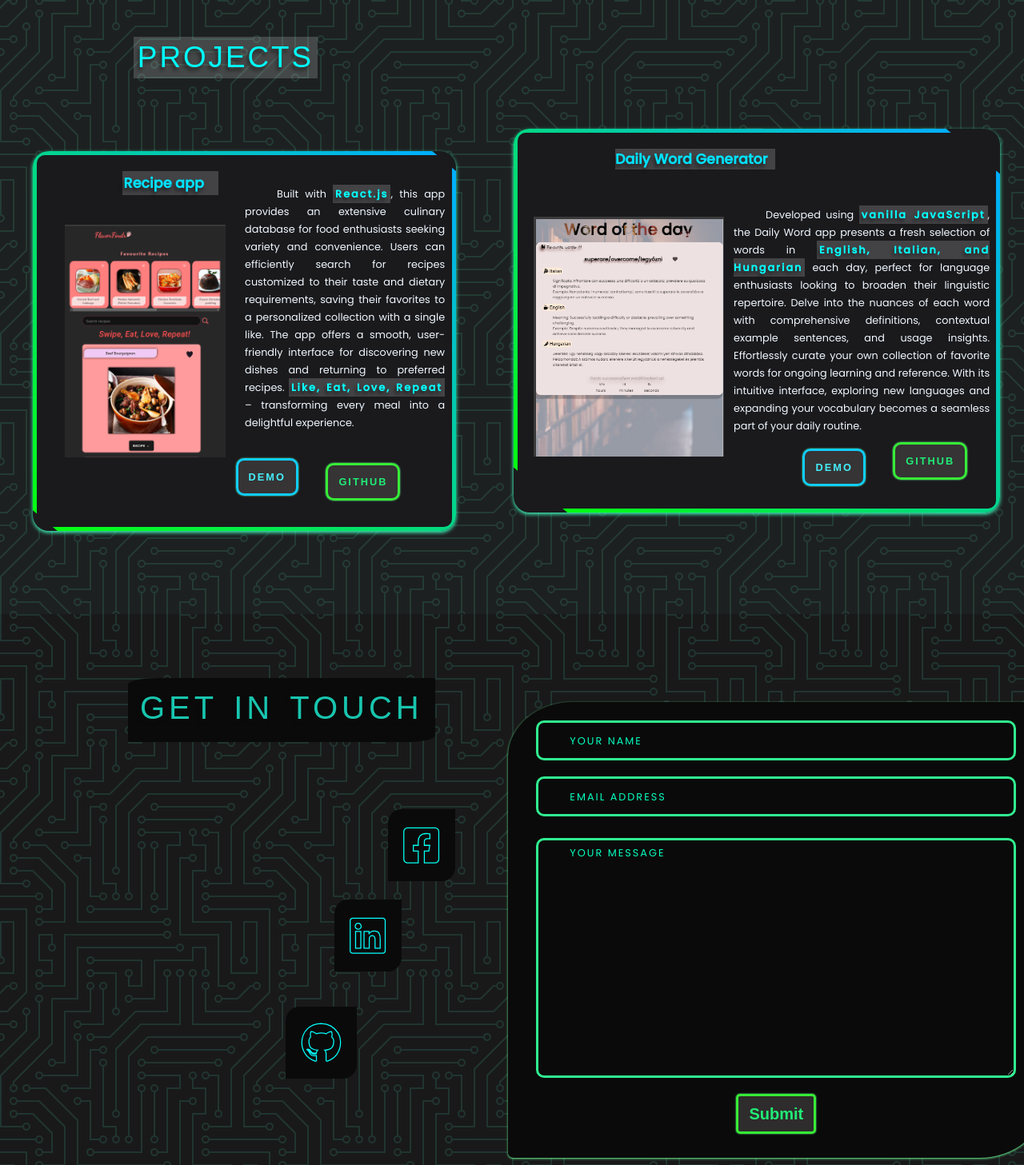
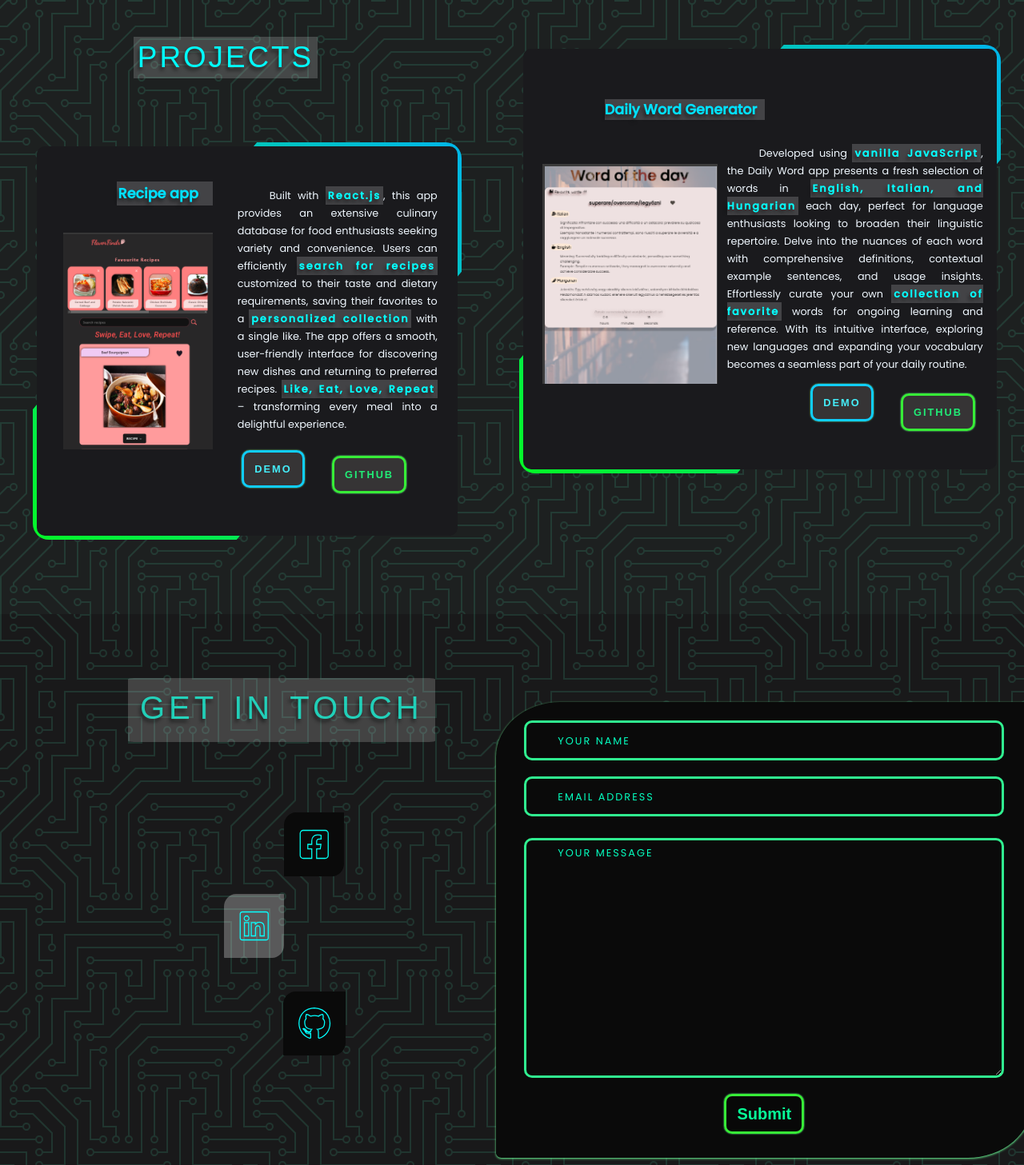
Before and after one commit to budaibetti/portfolio-website, a plain HTML site: page index.html in a window 1280 px wide. Shown: the part 4272-5729 px from the top of the page at 80% size. Drawn offline with nearby package versions, Linux system fonts and the light colour scheme; a web font is replaced by a local one.

Commit message:
Changed the project borders,  highlighted some parts of the app descriptions, changed the contact icons.

```diff
--- a/index.html
+++ b/index.html
@@ -440,7 +440,7 @@
       data-aos-duration="1000" class="work portfolio1">
         <img class="project-pic recipe-pic" src="./images/Recipe-app.png">
         <h3 class="app-title recipe-app-title">Recipe app</h3>
-        <p class="app-description recipe-descr">Built with <span class="prog-lang">React.js</span>, this app provides an extensive culinary database for food enthusiasts seeking variety and convenience. Users can efficiently search for recipes customized to their taste and dietary requirements, saving their favorites to a personalized collection with a single like. The app offers a smooth, user-friendly interface for discovering new dishes and returning to preferred recipes. <span class="slogan">Like, Eat, Love, Repeat</span> – transforming every meal into a delightful experience.</p>
+        <p class="app-description recipe-descr">Built with <span class="prog-lang">React.js</span>, this app provides an extensive culinary database for food enthusiasts seeking variety and convenience. Users can efficiently <span class="slogan">search for recipes</span> customized to their taste and dietary requirements, saving their favorites to a <span class="slogan">personalized collection</span> with a single like. The app offers a smooth, user-friendly interface for discovering new dishes and returning to preferred recipes. <span class="slogan">Like, Eat, Love, Repeat</span> – transforming every meal into a delightful experience.</p>
 
         <a class="repo-link">
           <button class="project-demo-btn recipe-btn demo">Demo</button>
@@ -460,7 +460,7 @@
       class="work portfolio2">
         <img class="project-pic word-app-pic " src="./images/Daily-word-app.png">
         <h3 class="app-title word-app-title">Daily Word Generator</h3>
-        <p class="app-description word-app-descr">Developed using <span class="prog-lang">vanilla JavaScript</span>, the Daily Word app presents a fresh selection of words in <span class="slogan">English, Italian, and Hungarian</span>  each day, perfect for language enthusiasts looking to broaden their linguistic repertoire. Delve into the nuances of each word with comprehensive definitions, contextual example sentences, and usage insights. Effortlessly curate your own collection of favorite words for ongoing learning and reference. With its intuitive interface, exploring new languages and expanding your vocabulary becomes a seamless part of your daily routine.</p>
+        <p class="app-description word-app-descr">Developed using <span class="prog-lang">vanilla JavaScript</span>, the Daily Word app presents a fresh selection of words in <span class="slogan">English, Italian, and Hungarian</span>  each day, perfect for language enthusiasts looking to broaden their linguistic repertoire. Delve into the nuances of each word with comprehensive definitions, contextual example sentences, and usage insights. Effortlessly curate your own <span class="slogan">collection of favorite</span> words for ongoing learning and reference. With its intuitive interface, exploring new languages and expanding your vocabulary becomes a seamless part of your daily routine.</p>
 
         <a  class=" repo-link">
           <button class="project-demo-btn word-btn demo word-demo">Demo</button>
--- a/styles/contact.css
+++ b/styles/contact.css
@@ -21,10 +21,9 @@
    margin-right: 5rem;
    margin-left: 10rem;
    padding: 15px;
-   background: rgb(10, 10, 10);
-   border-radius: 10%;
-   border-top-right-radius: 1% ;
-   border-bottom-left-radius: 1% ;
+   background:rgba( 255, 255, 255, 0.18 );
+      border-radius: 2%;
+
 
 }
 
@@ -151,19 +150,21 @@
   width: 100px;
 
   cursor: pointer;
-  border-radius: 5px;
+  border-radius: 10px;
   border: solid rgb(55, 236, 55);
-  background: rgba(77, 74, 74, 0.548);
+
   box-shadow: 0px 0px 2px 0 rgb(108, 255, 152);
-  color: rgb(33, 236, 118);
   font-size: 20px;
   font-weight: 600;
   transition: 0.5s;
+  background-color: rgba(7, 7, 7, 0.514);
+  color: rgb(7, 255, 152);
 }
 
 .submit-btn:hover {
-  background-color: rgba(7, 7, 7, 0.514);
-  color: rgb(7, 255, 152);
+  background: rgba(35, 68, 64, 0.884);
+  color: rgb(243, 238, 238);
+  border-color: aliceblue;
 
 }
 
@@ -173,12 +174,12 @@
   right: 20%;
   top: 35%;
   flex-direction: column;
-  min-width: 50px;
+  min-width: 35px;
   max-height: 200px;
   align-items: center;
   justify-content: space-around;
   margin: 0;
-  font-size: 50px;
+  font-size: 40px;
 }
 .contactIcons>i {
   cursor: pointer;
@@ -189,11 +190,11 @@
 
 .fa-linkedin  {
   position: relative;
-  left: 80%;
-  top: -10%;
+  left: -90%;
+  top: -8%;
   -webkit-text-stroke: 0.1vw #07ffff;
  margin-bottom: 40px;
- background: rgb(10, 10, 10);
+ background:rgba(255, 255, 255, 0.281);
  padding: 20px;
  border-radius: 20%;
  border-top-right-radius: 1% ;
@@ -209,7 +210,7 @@
 .fa-square-facebook {
   position: relative;
   top: -40%;
-  left: 160%;
+  left: 10%;
   -webkit-text-stroke: 0.1vw #02fff2;
 
   background: rgb(10, 10, 10);
--- a/styles/portfolio.css
+++ b/styles/portfolio.css
@@ -41,9 +41,7 @@
   min-height: 450px;
   margin: 15px;
   border-radius: 20px;
-  background: #1a1a1d;
   overflow: hidden;
-  box-shadow: 0 2px 5px 0 rgb(66, 255, 195);
 
 }
 
@@ -55,8 +53,8 @@
 .work::before {
     content: '';
     position: absolute;
-    width: 780px;
-    height: 140%;
+    width: 300px;
+    height: 180%;
     border-radius: 10px;
     background: linear-gradient(#00aeff, hsl(123, 100%, 51%));
     transform: rotate(40deg);
@@ -81,13 +79,13 @@
   margin-bottom: -10%;
   margin-left: -20%;
   margin-right: 8%;
-  padding: 25px;
+  padding: 45px;
 }
 
 .portfolio2 {
-  margin-bottom: -5%;
+  margin-bottom: 10%;
   margin-left: -1%;
-  padding: 20px;
+  padding: 40px;
 }
 
 .project-pic {
@@ -177,7 +175,7 @@
 }
 
 .word-app-pic {
-  right: -39%;
+  right: -42%;
   margin-top: 7%;
   width: 42%;
 }
@@ -194,7 +192,7 @@
 }
 
 .word-btn {
-  margin-top: 35%;
+  margin-top: 98%;
 }
 
 .recipe-btn {
@@ -209,5 +207,5 @@
 }
 
 .word-demo {
-  margin-top: 55%;
+  margin-top: 75%;
 }
```
